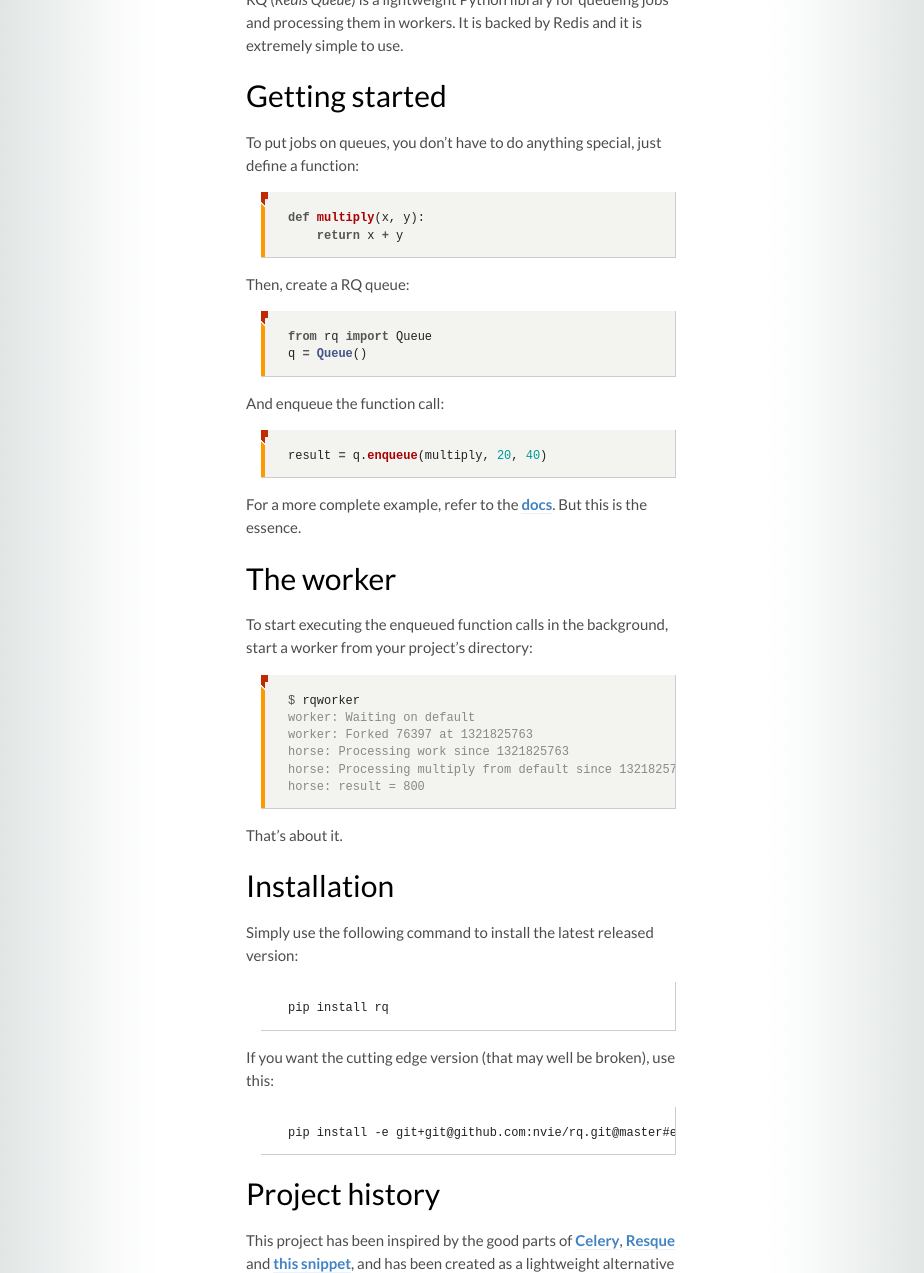
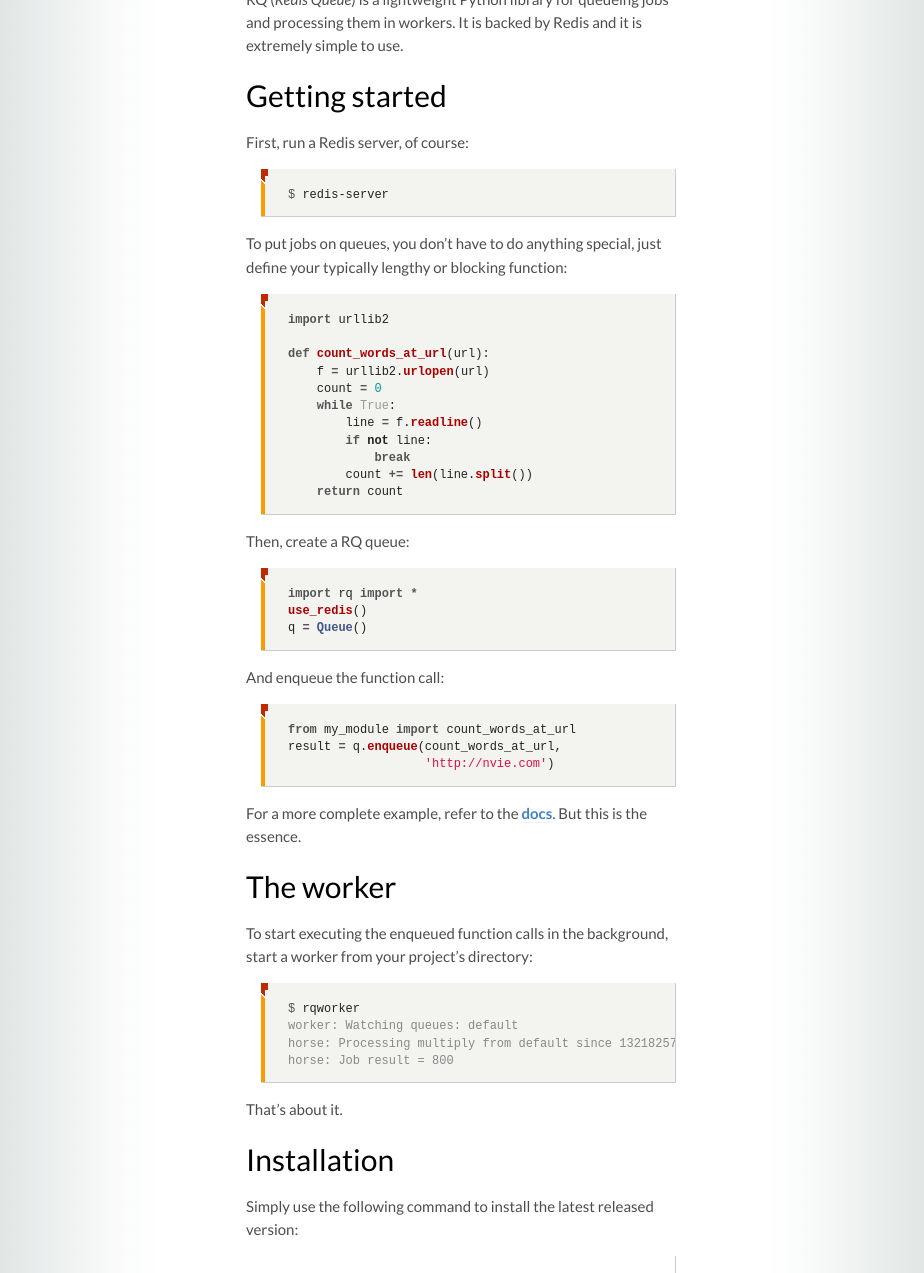
Before and after one commit to rq/rq, a Jekyll site: the page built from index.md, in a window 1280 px wide and 1400 px high, scrolled down 197 px, cut to the strip 127-1400 px from the top of the window. Shown: the whole strip, without its empty margins (179-1103 px from the left). Built offline with Jekyll 4.4.1, drawn with Linux system fonts in a browser that asks for light colours; some web fonts are replaced; Markdown is read by kramdown in place of the engine named in the settings.

Commit message:
Update homepage with a better (real life) example.

```diff
--- a/index.md
+++ b/index.md
@@ -10,25 +10,43 @@
 
 ## Getting started
 
+First, run a Redis server, of course:
+
+{% highlight console %}
+$ redis-server
+{% endhighlight %}
+
 To put jobs on queues, you don't have to do anything special, just define
-a function:
+your typically lengthy or blocking function:
 
 {% highlight python %}
-def multiply(x, y):
-    return x + y
+import urllib2
+
+def count_words_at_url(url):
+    f = urllib2.urlopen(url)
+    count = 0
+    while True:
+        line = f.readline()
+        if not line:
+            break
+        count += len(line.split())
+    return count
 {% endhighlight %}
 
 Then, create a RQ queue:
 
 {% highlight python %}
-from rq import Queue
+import rq import *
+use_redis()
 q = Queue()
 {% endhighlight %}
 
 And enqueue the function call:
 
 {% highlight python %}
-result = q.enqueue(multiply, 20, 40)
+from my_module import count_words_at_url
+result = q.enqueue(count_words_at_url,
+                   'http://nvie.com')
 {% endhighlight %}
 
 For a more complete example, refer to the [docs][d].  But this is the essence.
@@ -43,11 +61,9 @@
 
 {% highlight console %}
 $ rqworker
-worker: Waiting on default
-worker: Forked 76397 at 1321825763
-horse: Processing work since 1321825763
+worker: Watching queues: default
 horse: Processing multiply from default since 1321825763.68
-horse: result = 800
+horse: Job result = 800
 {% endhighlight %}
 
 That's about it.
```
